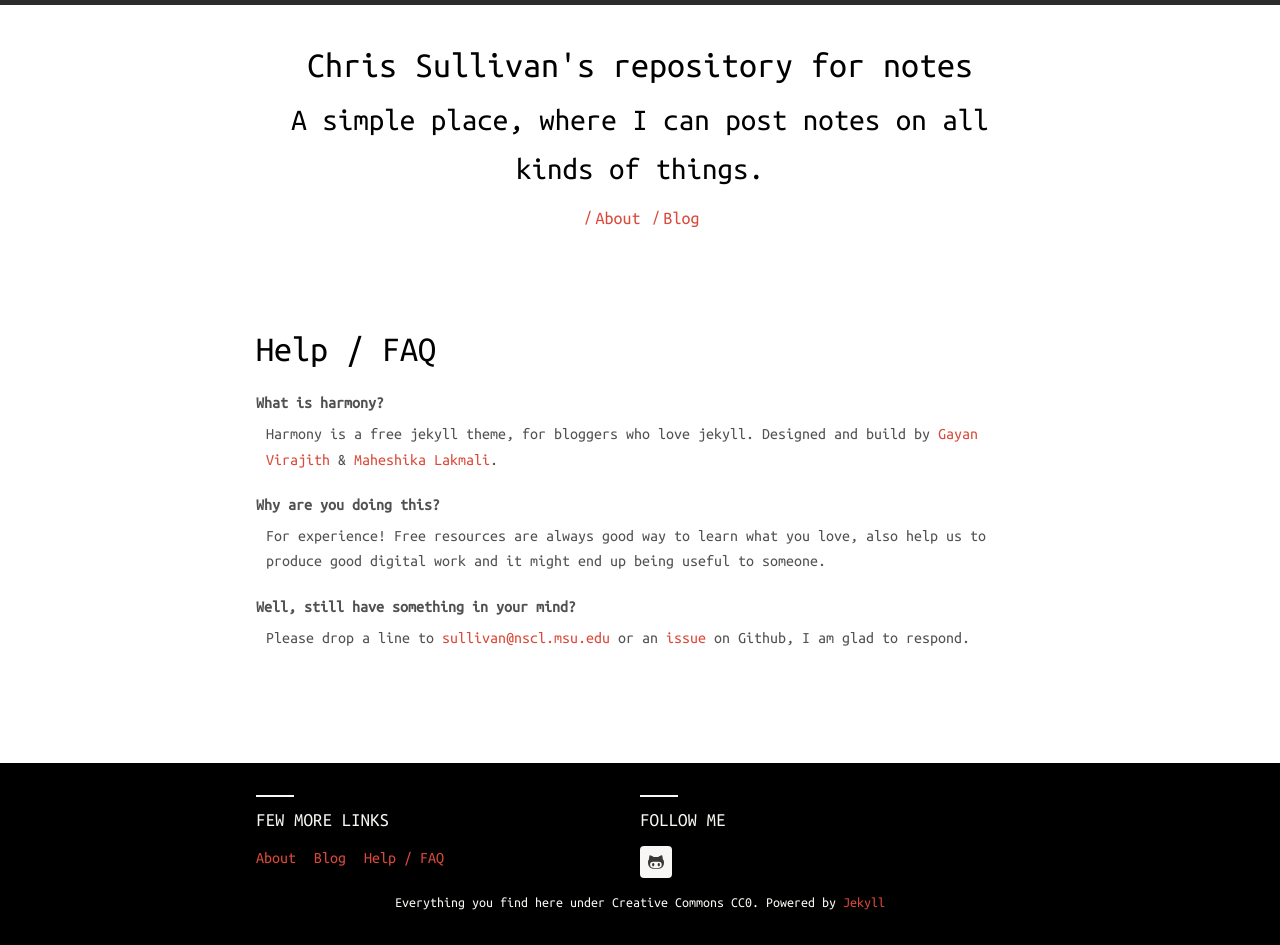
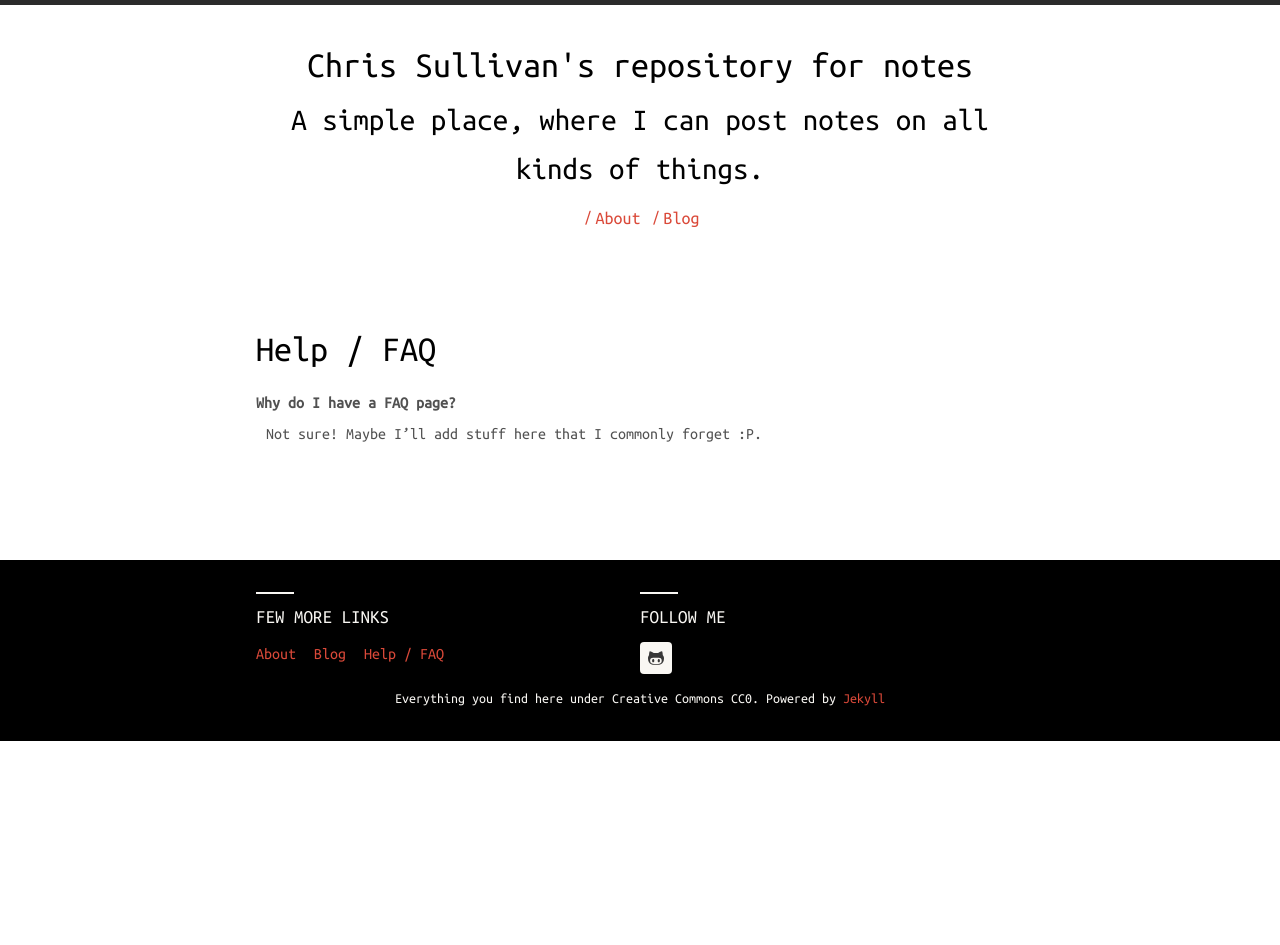
Before and after one commit to csullivan/csullivan.github.io, a Jekyll site: the page built from faq.md, in a window 1280 px wide. Built offline with Jekyll 4.4.1, drawn with Linux system fonts in a browser that asks for light colours; nearby versions of some CDN libraries; after the commit the page ends 900 px from its top, so only the background shows below that.

Commit message:
Incremental Update

```diff
--- a/faq.md
+++ b/faq.md
@@ -3,11 +3,5 @@ layout: page
 title: Help / FAQ
 ---
 
-What is harmony?
-: Harmony is a free jekyll theme, for bloggers who love jekyll. Designed and build by [Gayan Virajith](http://gayanvirajith.github.io) & [Maheshika Lakmali](http://maheshikalakmali.github.io).
-
-Why are you doing this?
-: For experience! Free resources are always good way to learn what you love, also help us to produce good digital work and it might end up being useful to someone.
-
-Well, still have something in your mind?
-: Please drop a line to [sullivan@nscl.msu.edu](sullivan@nscl.msu.edu) or an [issue](https://github.com/csullivan.github.io/issues/new) on Github, I am glad to respond.
+Why do I have a FAQ page?
+: Not sure! Maybe I'll add stuff here that I commonly forget :P.
```
